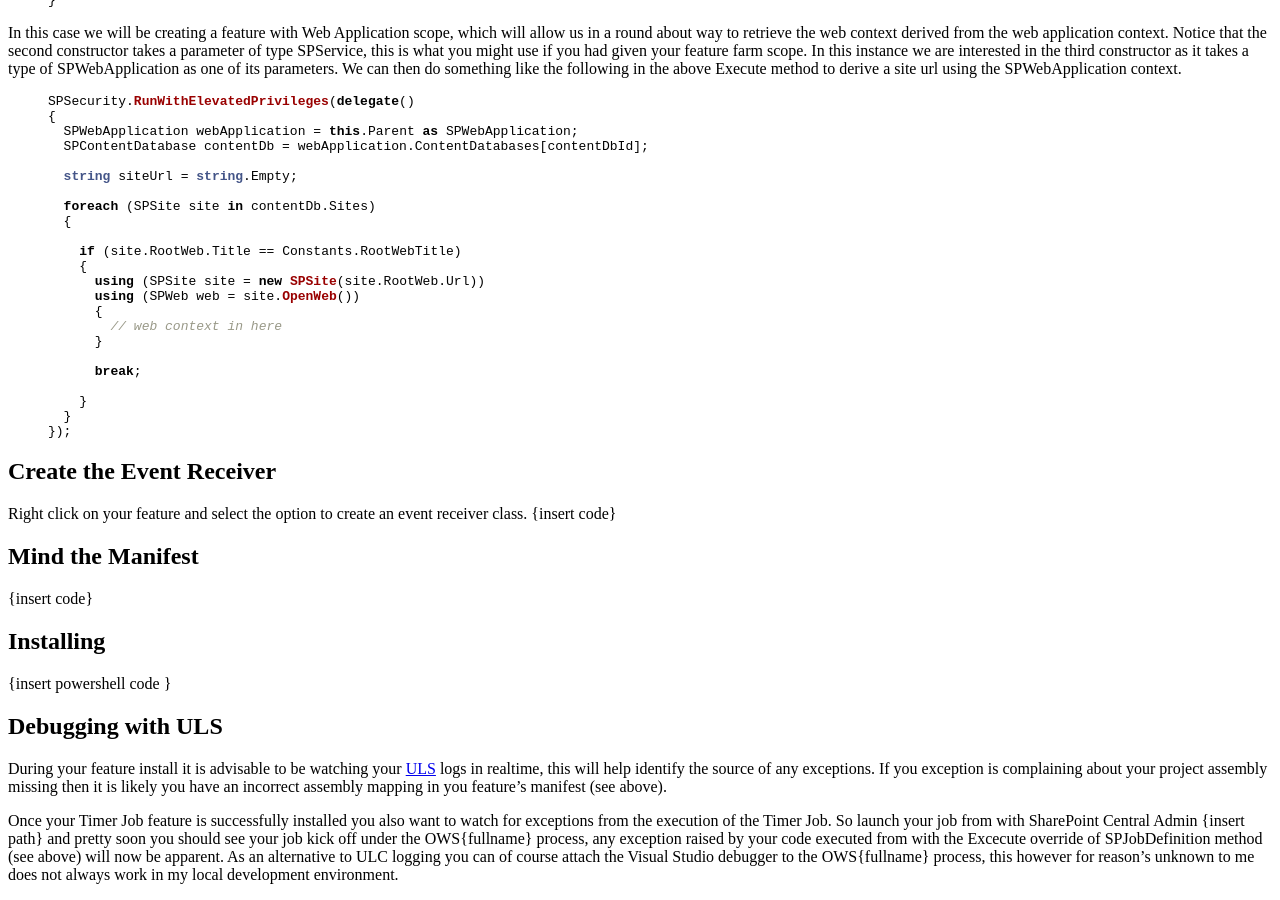
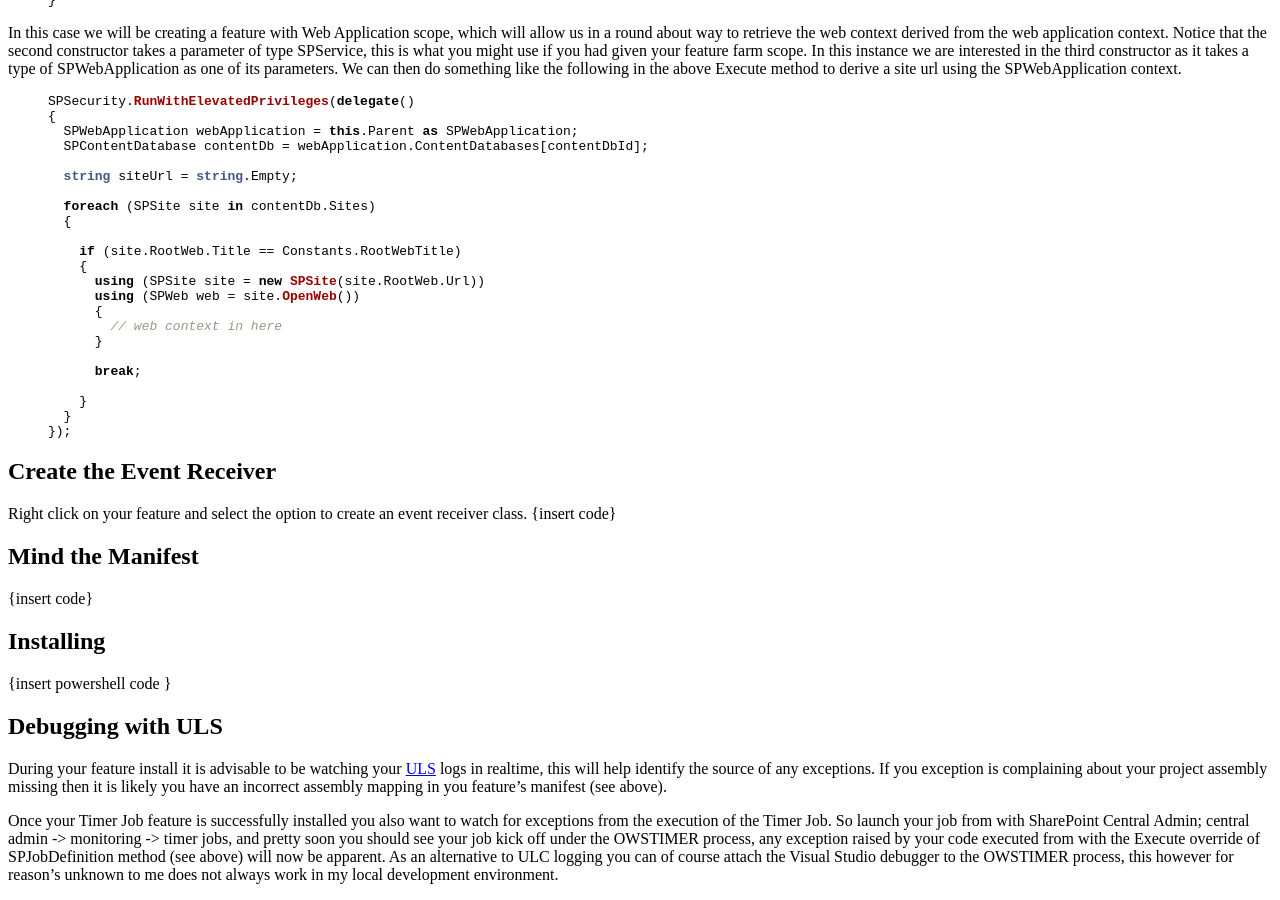
Before and after one commit to michaelbramwell/michaelbramwell.github.io, a Jekyll site: the page built from _posts/2015-01-22-installing-timer-jobs-in-sharepoint-2013.md, in a window 1280 px wide and 900 px high, scrolled down 798 px. Built offline with Jekyll 4.4.1, drawn with Linux system fonts in a browser that asks for light colours.

Commit message:
continuing sp timer job post

```diff
--- a/_posts/2015-01-22-installing-timer-jobs-in-sharepoint-2013.md
+++ b/_posts/2015-01-22-installing-timer-jobs-in-sharepoint-2013.md
@@ -104,4 +104,4 @@
 ------------------
 During your feature install it is advisable to be watching your [ULS](https://msdn.microsoft.com/en-us/library/office/ff512738(v=office.14).aspx) logs in realtime, this will help identify the source of any exceptions. If you exception is complaining about your project assembly missing then it is likely you have an incorrect assembly mapping in you feature's manifest (see above).
 
-Once your Timer Job feature is successfully installed you also want to watch for exceptions from the execution of the Timer Job. So launch your job from with SharePoint Central Admin {insert path} and pretty soon you should see your job kick off under the OWS{fullname} process, any exception raised by your code executed from with the Excecute override of SPJobDefinition method (see above) will now be apparent. As an alternative to ULC logging you can of course attach the Visual Studio debugger to the OWS{fullname} process, this however for reason's unknown to me does not always work in my local development environment.
+Once your Timer Job feature is successfully installed you also want to watch for exceptions from the execution of the Timer Job. So launch your job from with SharePoint Central Admin; central admin -> monitoring -> timer jobs, and pretty soon you should see your job kick off under the OWSTIMER process, any exception raised by your code executed from with the Execute override of SPJobDefinition method (see above) will now be apparent. As an alternative to ULC logging you can of course attach the Visual Studio debugger to the OWSTIMER process, this however for reason's unknown to me does not always work in my local development environment.
```
